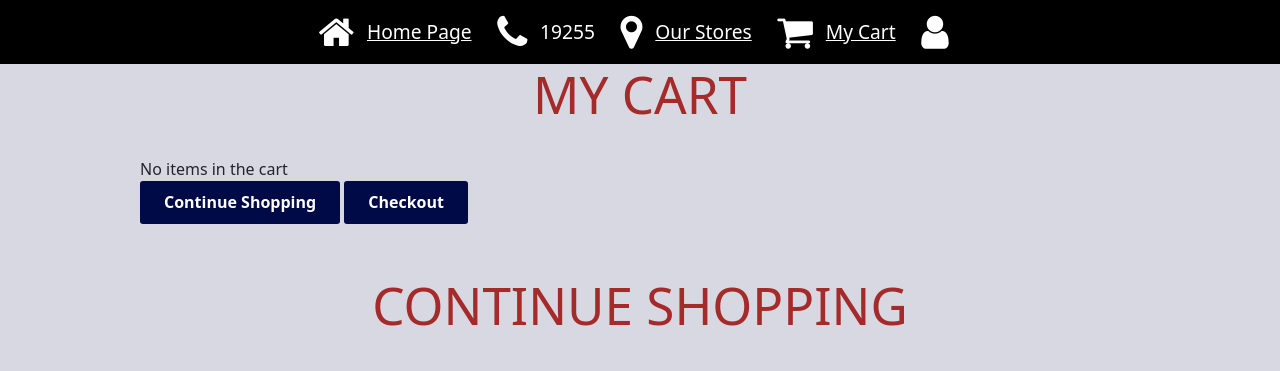
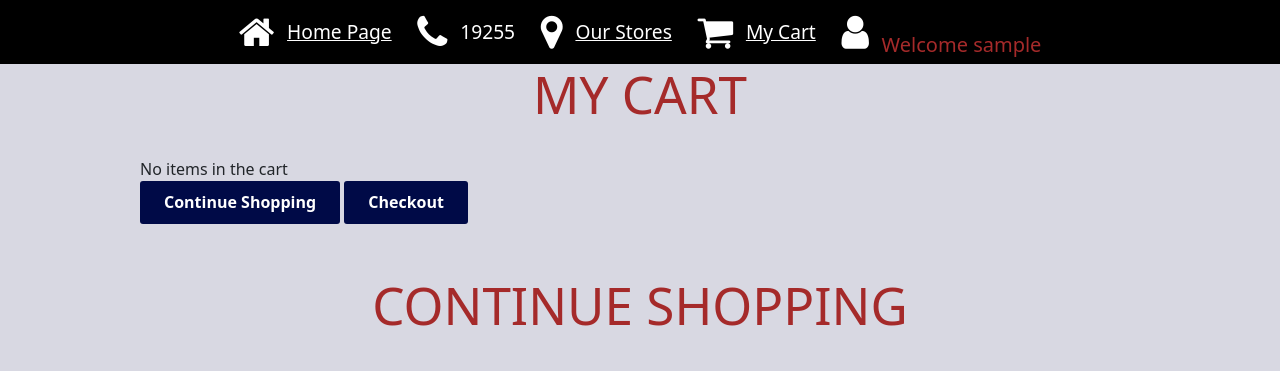
Before and after one commit to a-amrashraf/webprog, a PHP site: page /cart.php in a window 1280 px wide. Shown: the top 371 px of the page. Run offline with PHP 8.4, Linux system fonts and the light colour scheme; the visitor is signed in with stand-in values (Sample User, id 1); data that the repository does not hold is empty.

Commit message:
added the username welcom in the cart

```diff
--- a/cart.php
+++ b/cart.php
@@ -85,6 +85,16 @@ if(isset($_SESSION['username'])) {
                 <a href="log-in.php">
                  <span class="icon"><i class="fa fa-user" aria-hidden="true"></i></span>
                 </a>
+                <div class="name">
+    <?php
+    if(isset($_SESSION['username']) && !empty($_SESSION['username'])) {
+        echo '<span style="font-size: 20px; margin-top:-10px;">Welcome ' . $_SESSION['username'] . '</span>';
+    } else {
+        echo '<h2 style="font-size: 18px;">Welcome Guest</h2>';
+ // or any default message if the username is not set
+    }
+    ?>
+</div>
             </div>
         </div>
 
--- a/index.php
+++ b/index.php
@@ -82,7 +82,7 @@ if(isset($_SESSION['username'])) {
 </div>            </div>
         </div>
 
-        <h1 class="name">GHAYARLY</h2><br>
+        <h1 class="name">GHAYARLY</h1><br>
             <h2 class="byCategory">SHOP BY CATEGORY</h2>
             <div id="carouselExampleControls" class="carousel slide" data-ride="carousel">
   <div class="carousel-inner">
```
